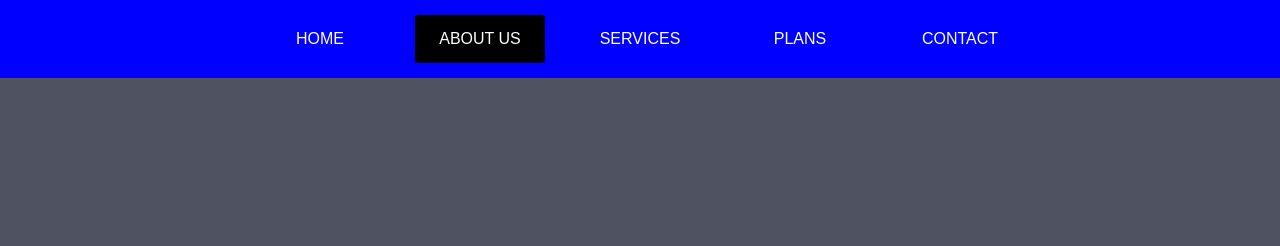
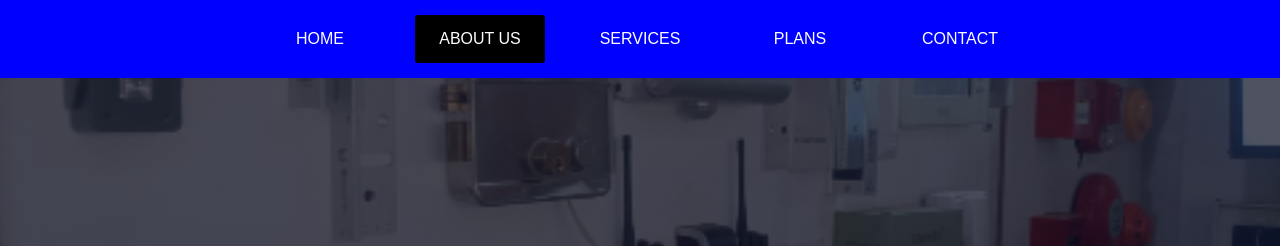
Before and after one commit to kalisatoshi38/sec, a plain HTML site: page about.html in a window 1280 px wide. Shown: the top 246 px of the page. Drawn offline with nearby package versions, Linux system fonts and the light colour scheme; files whose address does not match are found by name.

Commit message:
Update style.css

```diff
--- a/style.css
+++ b/style.css
@@ -455,7 +455,7 @@ nav ul li:hover .sub-menu-3 ul li:last-child{
 #sub-header{
   width:100%;
   height:50vh;
-  background-image:linear-gradient(rgba(4,9,30,0.7),rgba(4,9,30,0.7)), url(images/sec1.png);
+  background-image:linear-gradient(rgba(4,9,30,0.7),rgba(4,9,30,0.7)), url(sec1.png);
   background-position:center;
   background-size:cover;
 
```
